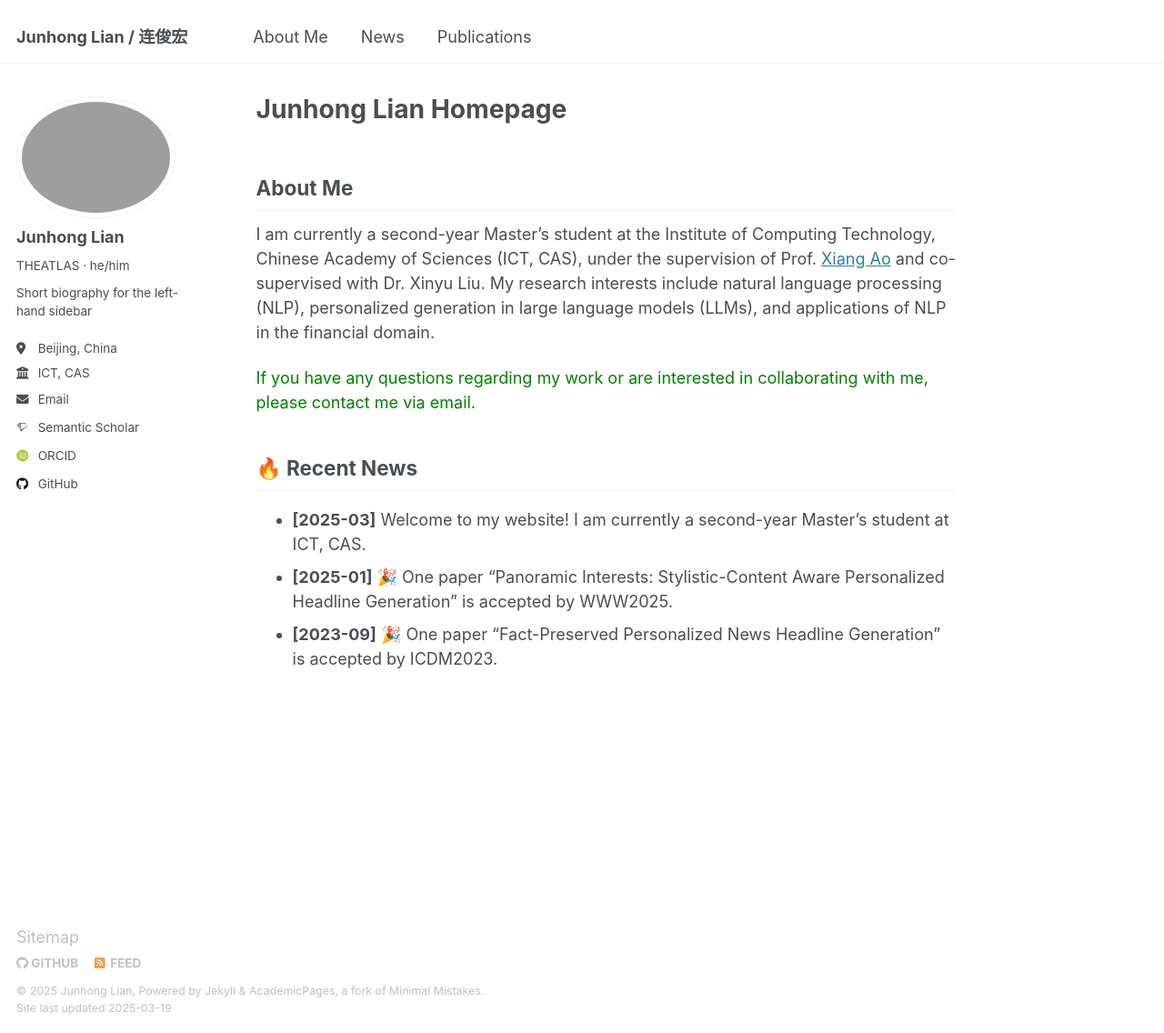
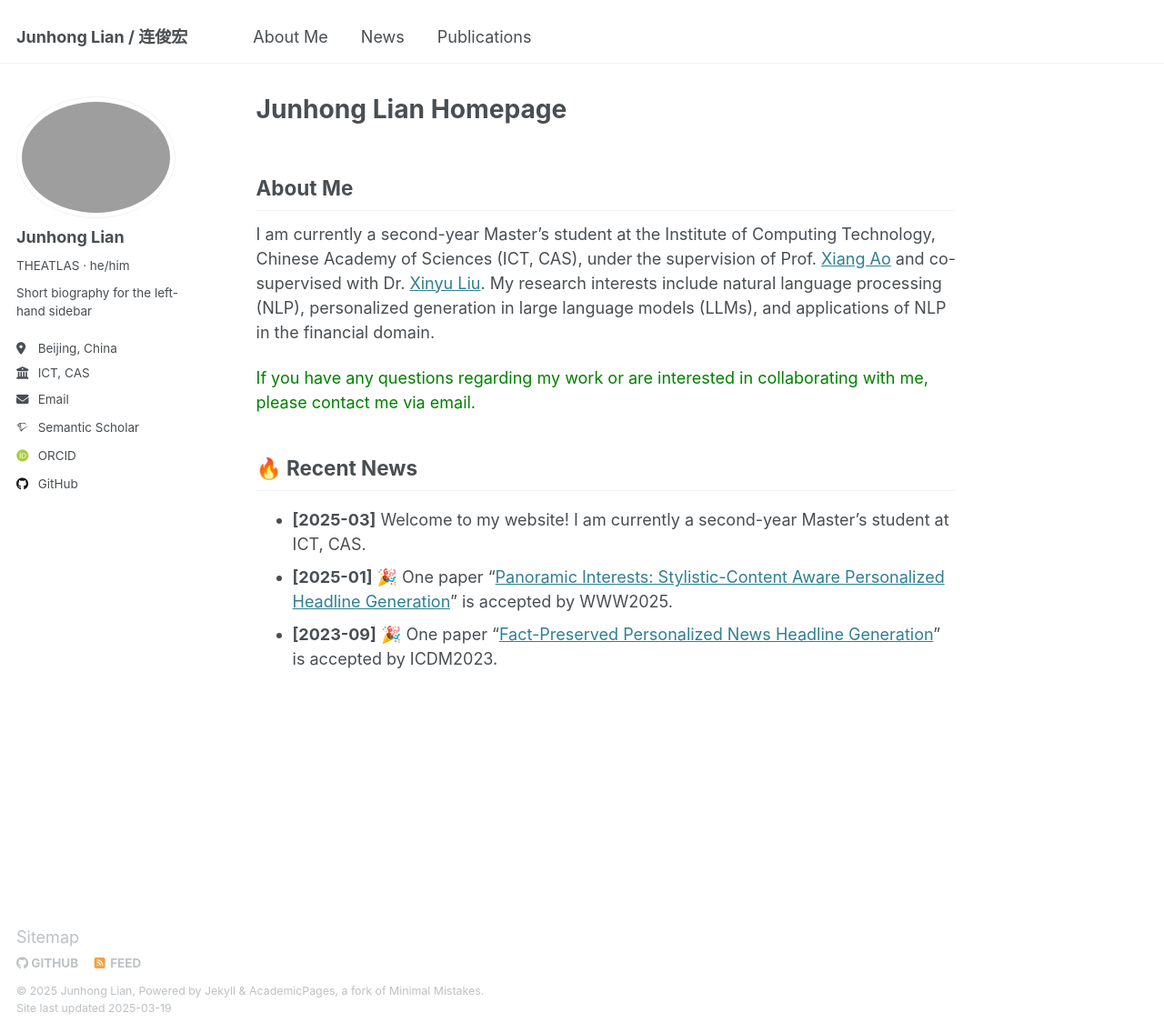
Before and after one commit to T-Atlas/t-atlas.github.io, a Jekyll site: the page built from _pages/about.md, in a window 1280 px wide and 1136 px high. Shown: the whole window at 91% size. Built offline with Jekyll 4.4.1, drawn with Linux system fonts in a browser that asks for light colours; some web fonts are replaced; part of the change alters nothing that is shown.

```diff
--- a/_pages/about.md
+++ b/_pages/about.md
@@ -8,15 +8,15 @@ redirect_from:
 ---
 ## About Me {#about-me}
 
-I am currently a second-year Master's student at the Institute of Computing Technology, Chinese Academy of Sciences (ICT, CAS), under the supervision of Prof. [Xiang Ao](https://aoxaustin.github.io/index.html) and co-supervised with Dr. Xinyu Liu. My research interests include natural language processing (NLP), personalized generation in large language models (LLMs), and applications of NLP in the financial domain.
+I am currently a second-year Master's student at the Institute of Computing Technology, Chinese Academy of Sciences (ICT, CAS), under the supervision of Prof. [Xiang Ao](https://aoxaustin.github.io/index.html) and co-supervised with Dr. [Xinyu Liu](https://ict.cas.cn/sourcedb/cn/jssrck/200909/t20090917_2496680.html). My research interests include natural language processing (NLP), personalized generation in large language models (LLMs), and applications of NLP in the financial domain.
 
 <span style="color:green">If you have any questions regarding my work or are interested in collaborating with me, please contact me via email. </span>
 
 ## 🔥 Recent News {#news}
 
 * **[2025-03]** Welcome to my website! I am currently a second-year Master's student at ICT, CAS.
-* **[2025-01]** 🎉 One paper "Panoramic Interests: Stylistic-Content Aware Personalized Headline Generation" is accepted by WWW2025.
-* **[2023-09]** 🎉 One paper "Fact-Preserved Personalized News Headline Generation" is accepted by ICDM2023.
+* **[2025-01]** 🎉 One paper "[Panoramic Interests: Stylistic-Content Aware Personalized Headline Generation](https://t-atlas.github.io/publication/2025-04-28-panoramic-interests)" is accepted by WWW2025.
+* **[2023-09]** 🎉 One paper "[Fact-Preserved Personalized News Headline Generation](https://t-atlas.github.io/publication/2023-12-01-fact-preserved)" is accepted by ICDM2023.
 
 <!-- This is the front page of a website that is powered by the [Academic Pages template](https://github.com/academicpages/academicpages.github.io) and hosted on GitHub pages. [GitHub pages](https://pages.github.com) is a free service in which websites are built and hosted from code and data stored in a GitHub repository, automatically updating when a new commit is made to the repository. This template was forked from the [Minimal Mistakes Jekyll Theme](https://mmistakes.github.io/minimal-mistakes/) created by Michael Rose, and then extended to support the kinds of content that academics have: publications, talks, teaching, a portfolio, blog posts, and a dynamically-generated CV. You can fork [this template](https://github.com/academicpages/academicpages.github.io) right now, modify the configuration and markdown files, add your own PDFs and other content, and have your own site for free, with no ads!
 
```
